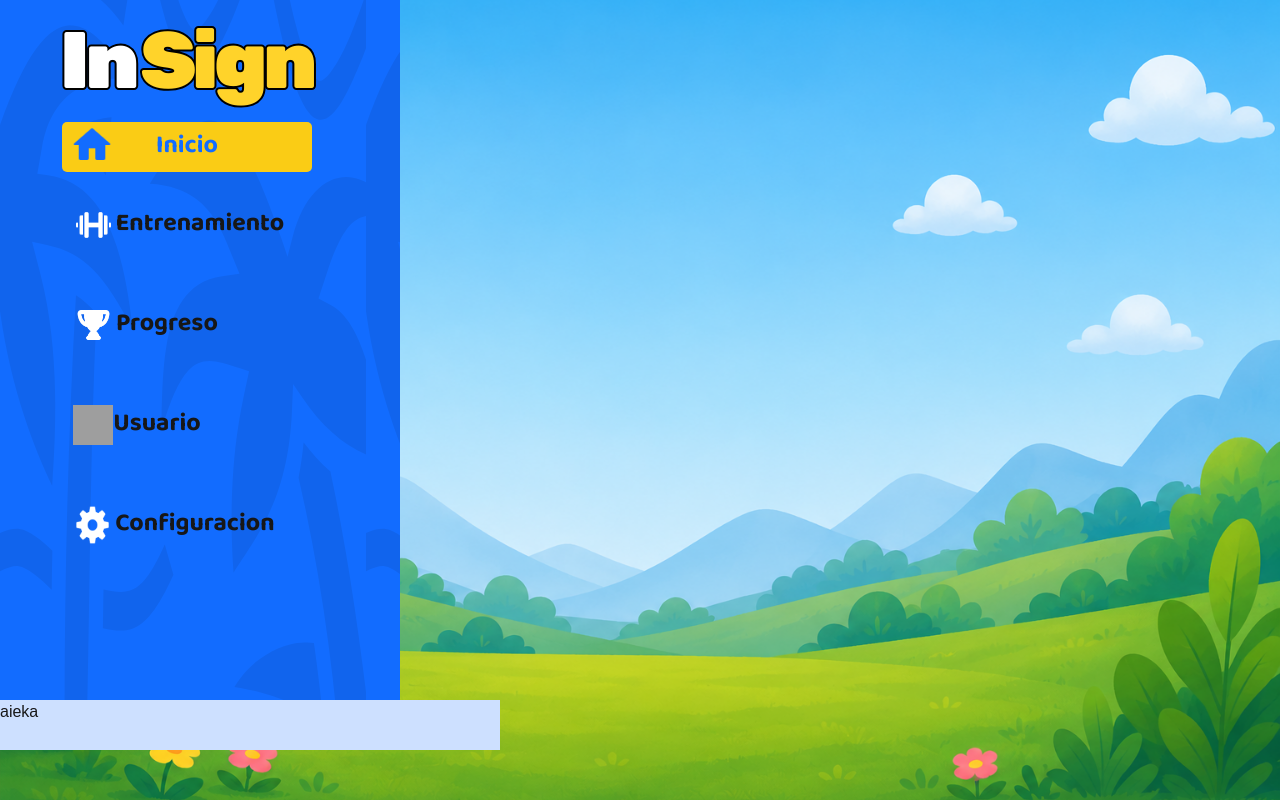
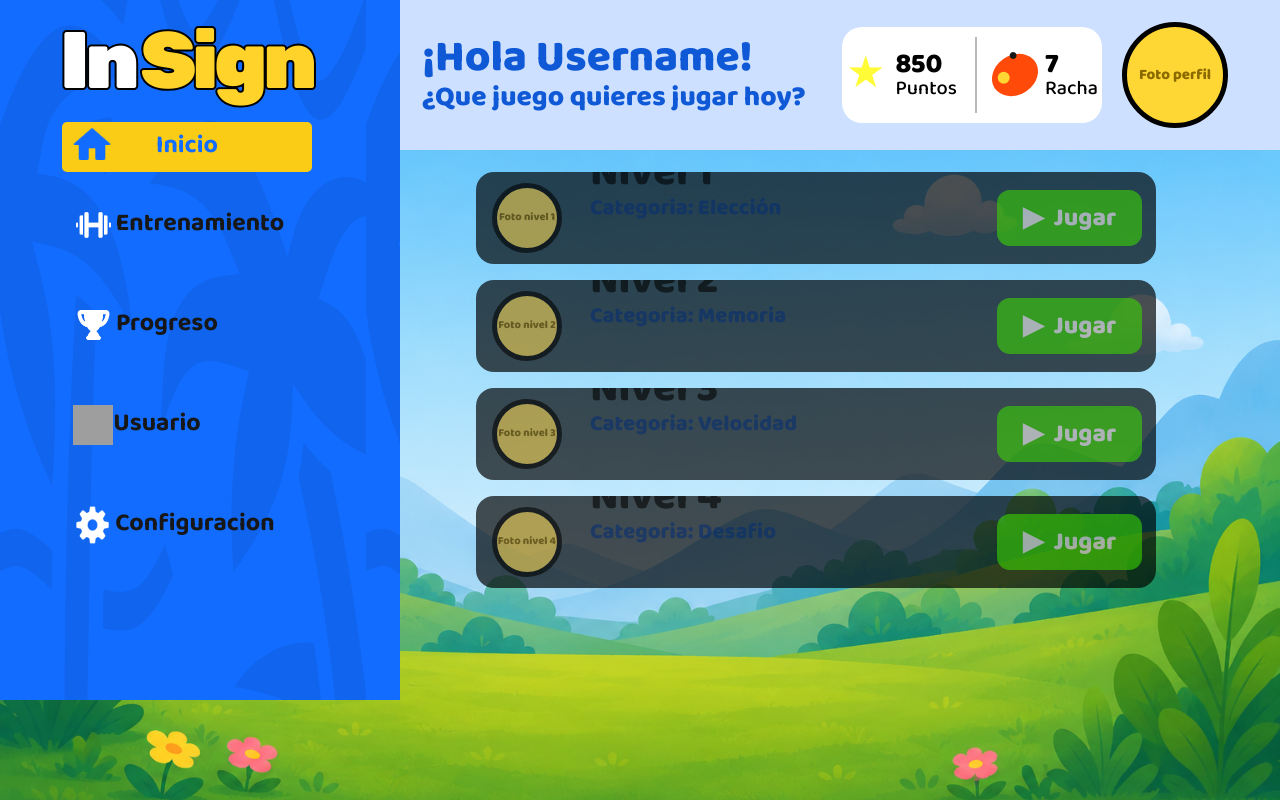
Before and after one commit to Skuerjuan/Insign, a Next.js app: page /menu in a window 1280 px wide. Built offline with nearby package versions, Linux system fonts and the light colour scheme; grey boxes are pictures that could not be loaded.

Commit message:
agregar detalles a pantalla menu

```diff
--- a/app/menu/page.tsx
+++ b/app/menu/page.tsx
@@ -1,7 +1,5 @@
 import styles from "./styles.module.css";
 import Link from "next/link";
-import Input from "@/components/input";
-
 
 export default function Menu() {
   return (
@@ -32,9 +30,122 @@ export default function Menu() {
        Configuracion
        </Link>
       </aside>
-      <header className={styles.header}>
-       <p>aieka</p>
-      </header>
+
+      <div className={styles.mainContent}>
+
+        <header className={styles.header}>
+          <div className={styles.greeting}>
+            <h2>¡Hola Username!</h2>
+            <p>¿Que juego quieres jugar hoy?</p>
+          </div>
+
+          <div className={styles.statsCard}>
+            <div className={styles.statItem}>
+              <span className={styles.starIcon}>★</span>
+              <div>
+                <strong>850</strong>
+                <span>Puntos</span>
+              </div>
+            </div>
+            <div className={styles.statDivider} />
+            <div className={styles.statItem}>
+              <span className={styles.fireIcon}>●</span>
+              <div>
+                <strong>7</strong>
+                <span>Racha</span>
+              </div>
+            </div>
+          </div>
+
+          <div className={styles.profilePlaceholder}>
+            <span>Foto perfil</span>
+          </div>
+        </header>
+
+        <main className={styles.levels}>
+          <section className={styles.levelCard}>
+            <div className={styles.levelImagePlaceholder}>
+              <span>Foto nivel 1</span>
+            </div>
+
+            <div className={styles.levelInfo}>
+              <h3>Nivel 1</h3>
+              <p>Categoria: Elección</p>
+              <div className={styles.progressWrap}>
+                <span className={styles.progressStar}>★</span>
+                <div className={styles.progressBar} />
+              </div>
+            </div>
+
+            <Link href="./" className={styles.playButton}>
+              <span className={styles.playIcon}>▶</span>
+              Jugar
+            </Link>
+          </section>
+
+          <section className={styles.levelCard}>
+            <div className={styles.levelImagePlaceholder}>
+              <span>Foto nivel 2</span>
+            </div>
+
+            <div className={styles.levelInfo}>
+              <h3>Nivel 2</h3>
+              <p>Categoria: Memoria</p>
+              <div className={styles.progressWrap}>
+                <span className={styles.progressStar}>★</span>
+                <div className={styles.progressBar} />
+              </div>
+            </div>
+
+            <Link href="./" className={styles.playButton}>
+              <span className={styles.playIcon}>▶</span>
+              Jugar
+            </Link>
+          </section>
+
+          <section className={styles.levelCard}>
+            <div className={styles.levelImagePlaceholder}>
+              <span>Foto nivel 3</span>
+            </div>
+
+            <div className={styles.levelInfo}>
+              <h3>Nivel 3</h3>
+              <p>Categoria: Velocidad</p>
+              <div className={styles.progressWrap}>
+                <span className={styles.progressStar}>★</span>
+                <div className={styles.progressBar} />
+              </div>
+            </div>
+
+            <Link href="./" className={styles.playButton}>
+              <span className={styles.playIcon}>▶</span>
+              Jugar
+            </Link>
+          </section>
+
+          <section className={styles.levelCard}>
+            <div className={styles.levelImagePlaceholder}>
+              <span>Foto nivel 4</span>
+            </div>
+
+            <div className={styles.levelInfo}>
+              <h3>Nivel 4</h3>
+              <p>Categoria: Desafio</p>
+              <div className={styles.progressWrap}>
+                <span className={styles.progressStar}>★</span>
+                <div className={styles.progressBar} />
+              </div>
+            </div>
+
+            <Link href="./" className={styles.playButton}>
+              <span className={styles.playIcon}>▶</span>
+              Jugar
+            </Link>
+          </section>
+        </main>
+
+      </div>
+
     </div>
-    );
+  );
 }
--- a/app/menu/styles.module.css
+++ b/app/menu/styles.module.css
@@ -9,6 +9,18 @@ body {
   position: relative;
   overflow: hidden;
 }
+}
+
+.fondo {
+  background-image: url("/FondoInicioSesion.png");
+  background-size: cover;
+  background-position: center;
+  background-repeat: no-repeat;
+  width: 100vw;
+  height: 100vh;
+  position: relative;
+  overflow: hidden;
+  font-family: var(--font-baloo);
 }
 
 .logo {
@@ -165,8 +177,304 @@ height: 40px;
 padding-right: 5px;
 }
 
+.mainContent {
+  position: absolute;
+  top: 0;
+  left: 400px;
+  right: 0;
+  height: 100vh;
+}
+
 .header {
   background-color: #cde0ff;
-  width: 500px;
-  height: 50px;
+  width: 100%;
+  height: 150px;
+  display: flex;
+  align-items: center;
+  gap: 0;
+  padding: 20px 22px;
+  box-sizing: border-box;
 }
+
+.greeting {
+  width: 420px;
+  flex: 0 0 420px;
+  color: #0f59d7;
+}
+
+.greeting h2 {
+  margin: 0;
+  font-family: var(--font-baloo);
+  font-size: 44px;
+  font-weight: 900;
+  line-height: 0.95;
+}
+
+.greeting p {
+  margin: 4px 0 0;
+  font-family: var(--font-baloo);
+  font-size: 28px;
+  font-weight: 800;
+  line-height: 1;
+}
+
+.statsCard {
+  width: 260px;
+  height: 96px;
+  display: flex;
+  align-items: center;
+  justify-content: center;
+  gap: 18px;
+  border-radius: 20px;
+  background: #fff;
+  flex: 0 0 auto;
+}
+
+.statItem {
+  display: flex;
+  align-items: center;
+  gap: 10px;
+  font-family: var(--font-baloo);
+}
+
+.statItem strong {
+  display: block;
+  color: #000;
+  font-size: 28px;
+  font-weight: 900;
+  line-height: 0.9;
+}
+
+.statItem span:last-child {
+  display: block;
+  color: #000;
+  font-size: 20px;
+  font-weight: 500;
+  line-height: 1;
+}
+
+.starIcon {
+  color: #fffb37;
+  font-size: 44px;
+  line-height: 1;
+}
+
+.fireIcon {
+  width: 40px;
+  height: 48px;
+  display: inline-block;
+  position: relative;
+  background: #ff4a0a;
+  border-radius: 55% 45% 55% 45%;
+  transform: rotate(45deg);
+}
+
+.fireIcon::after {
+  content: "";
+  width: 12px;
+  height: 12px;
+  position: absolute;
+  left: 8px;
+  bottom: 8px;
+  border-radius: 50%;
+  background: #ffd632;
+}
+
+.statDivider {
+  width: 2px;
+  height: 76px;
+  background: #b8b8b8;
+}
+
+.profilePlaceholder {
+  width: 106px;
+  height: 106px;
+  display: grid;
+  place-items: center;
+  border: 5px solid #000;
+  border-radius: 999px;
+  background: #ffd735;
+  color: #8b6a00;
+  text-align: center;
+  font-family: var(--font-baloo);
+  font-size: 15px;
+  font-weight: 900;
+  line-height: 1;
+  flex: 0 0 auto;
+  margin-left: 20px;
+}
+
+.levels {
+  display: flex;
+  flex-direction: column;
+  gap: 16px;
+  height: calc(100vh - 150px);
+  padding-top: 22px;
+  box-sizing: border-box;
+  overflow: hidden;
+}
+
+.levelCard {
+  position: relative;
+  width: calc(100% - 170px);
+  max-width: 680px;
+  height: 92px;
+  margin-left: 76px;
+  display: flex;
+  align-items: center;
+  border-radius: 18px;
+  background: rgba(0, 0, 0, 0.68);
+  box-sizing: border-box;
+  overflow: hidden;
+  transition: width 180ms ease, max-width 180ms ease, height 180ms ease, margin-left 180ms ease, border-radius 180ms ease, background-color 180ms ease;
+}
+
+.levelCard:hover {
+  width: calc(100% - 60px);
+  max-width: 840px;
+  height: 250px;
+  margin-left: 30px;
+  border-radius: 30px;
+  background: #fff;
+  z-index: 2;
+}
+
+.levelCard:not(:hover) > * {
+  opacity: 0.58;
+}
+
+.levelImagePlaceholder {
+  width: 70px;
+  height: 70px;
+  margin-left: 16px;
+  display: grid;
+  place-items: center;
+  border: 5px solid #000;
+  border-radius: 999px;
+  background: #ffdd57;
+  color: #8b6a00;
+  text-align: center;
+  font-family: var(--font-baloo);
+  font-size: 11px;
+  font-weight: 900;
+  line-height: 1.05;
+  flex: 0 0 auto;
+  transition: width 180ms ease, height 180ms ease, margin-left 180ms ease, font-size 180ms ease;
+}
+
+.levelCard:hover .levelImagePlaceholder {
+  width: 190px;
+  height: 190px;
+  margin-left: 18px;
+  font-size: 19px;
+}
+
+.levelInfo {
+  width: 300px;
+  margin-left: 28px;
+  font-family: var(--font-baloo);
+  transition: width 180ms ease, margin-left 180ms ease;
+}
+
+.levelInfo h3 {
+  margin: 0;
+  color: #000;
+  font-size: 42px;
+  font-weight: 900;
+  line-height: 0.95;
+  transition: font-size 180ms ease;
+}
+
+.levelInfo p {
+  margin: 4px 0 0;
+  color: #062e72;
+  font-size: 22px;
+  font-weight: 900;
+  line-height: 1;
+  transition: margin 180ms ease, font-size 180ms ease;
+}
+
+.levelCard:hover .levelInfo h3 {
+  font-size: 64px;
+}
+
+.levelCard:hover .levelInfo p {
+  margin: 8px 0 12px;
+  font-size: 27px;
+}
+
+.progressWrap {
+  position: relative;
+  width: 290px;
+  height: 64px;
+  opacity: 0;
+  transform: translateY(8px);
+  transition: opacity 180ms ease, transform 180ms ease;
+}
+
+.levelCard:hover .progressWrap {
+  opacity: 1;
+  transform: translateY(0);
+}
+
+.progressBar {
+  position: absolute;
+  right: 0;
+  top: 11px;
+  width: 262px;
+  height: 46px;
+  border: 4px solid #b9b9b9;
+  border-radius: 16px;
+  background: white;
+  box-sizing: border-box;
+}
+
+.progressStar {
+  position: absolute;
+  left: 0;
+  top: 0;
+  z-index: 1;
+  color: #fffb37;
+  font-size: 62px;
+  line-height: 1;
+}
+
+.playButton {
+  width: 145px;
+  height: 56px;
+  display: flex;
+  align-items: center;
+  justify-content: center;
+  gap: 10px;
+  margin-left: auto;
+  margin-right: 14px;
+  border-radius: 13px;
+  background: #3bd900;
+  color: white;
+  font-family: var(--font-baloo);
+  font-size: 25px;
+  font-weight: 900;
+  line-height: 1;
+  text-decoration: none;
+  flex: 0 0 auto;
+  transition: width 180ms ease, height 180ms ease, border-radius 180ms ease, font-size 180ms ease, margin-right 180ms ease;
+}
+
+.levelCard:hover .playButton {
+  width: 180px;
+  height: 82px;
+  margin-right: 20px;
+  border-radius: 16px;
+  font-size: 32px;
+}
+
+.playIcon {
+  color: white;
+  font-size: 27px;
+  line-height: 1;
+  transition: font-size 180ms ease;
+}
+
+.levelCard:hover .playIcon {
+  font-size: 36px;
+}
```
